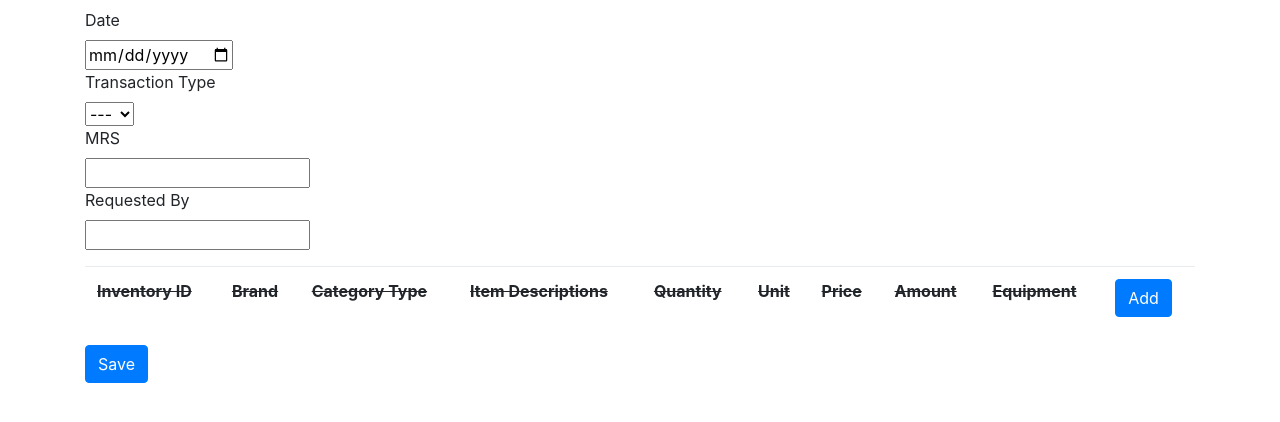
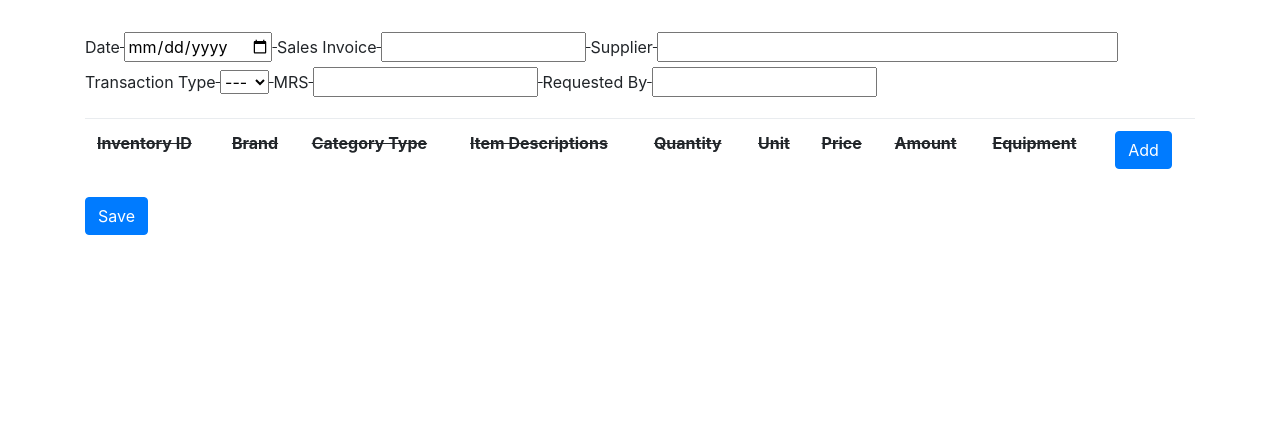
Before and after one commit to joeygracesabusido/inventory_management, a Django app: page /inventory/ in a window 1280 px wide. Shown: the part 56-478 px from the top of the page. Run offline with Django 4.2, Linux system fonts and the light colour scheme; data comes from the database, SQL or seed files in the repository; both versions use the stored data as it was after the commit; some libraries are stand-ins or nearby versions.

Commit message:
4.21.22 5:00PM

```diff
--- a/inventory/inventory_management/templates/inventory.html
+++ b/inventory/inventory_management/templates/inventory.html
@@ -5,8 +5,8 @@
 <s>
     <form action="{% url 'insert-inventory-in' %}" method="POST">
         {% csrf_token %}
-        <div  class="container mt-2">
-            <label for="Inventory Date" >Date</label><br>
+        <div  class="container mt-2"><br>
+            <label for="Inventory Date" >Date</label>
 
                 <!-- <select name="clients_name_inv" id="clients_name_inv" class="filter-selectbox" >
 
@@ -22,29 +22,52 @@
                 id="inventory_date"
                 size="30"
                 >
-                </input><br>
+                </input>
+
+                <label for="Sales Invoice" >Sales Invoice</label>
+
+                <input
+                type="text"
+                name="sales_invoice"
+                id="sales_invoice"
+                size="15"
+                >
+                </input>
+
+                <label for="Supplier" >Supplier</label>
+
+                <input
+                type="text"
+                name="supplier"
+                id="supplier"
+                size="40"
+                >
+                </input>
+
+
+                <br>
 
 
 
 
-            <label for="Transaction Type" >Transaction Type</label><br>
+            <label for="Transaction Type" >Transaction Type</label>
                 <select id="transType" name="transType"
                >
                     <option value="">---</option>
                     <option value="1">In</option>
                     <option value="2">Out</option>
 
-                </select> <br>
+                </select>
 
-            <label for="MRS" >MRS</label><br>
+            <label for="MRS" >MRS</label>
                 <input
                     type="text"
                     name="mrs"
                     id="mrs"
                     size="17"
                     >
-                </input><br>
-            <label for="Requested By" >Requested By</label><br>
+                </input>
+            <label for="Requested By" >Requested By</label>
                 <input
                     type="text"
                     name="requested_by"
--- a/inventory/inventory_management/views.py
+++ b/inventory/inventory_management/views.py
@@ -6,7 +6,7 @@
 from django.contrib.auth.forms import UserCreationForm,AuthenticationForm
 from django.contrib import messages, auth
 
-from .models import equipment
+from .models import equipment, inventory_db, inventory_transaction
 
 from django.shortcuts import HttpResponse
 
@@ -128,11 +128,11 @@
         mrs_no = request.POST.get('mrs')
         requested_by = request.POST.get('requested_by')
 
-        # journal_save = Journal.objects.create(
-        #     trans_date = trans_date,
-        #     ref = ref,
-        #     memo = memo
-        # )
+        journal_save = inventory_db.objects.create(
+            trans_date = trans_date,
+            ref = ref,
+            memo = memo
+        )
 
         data_ = dict(request.POST.lists())
         data_.pop('csrfmiddlewaretoken')
```
Also changed, not shown: inventory/db.sqlite3.
